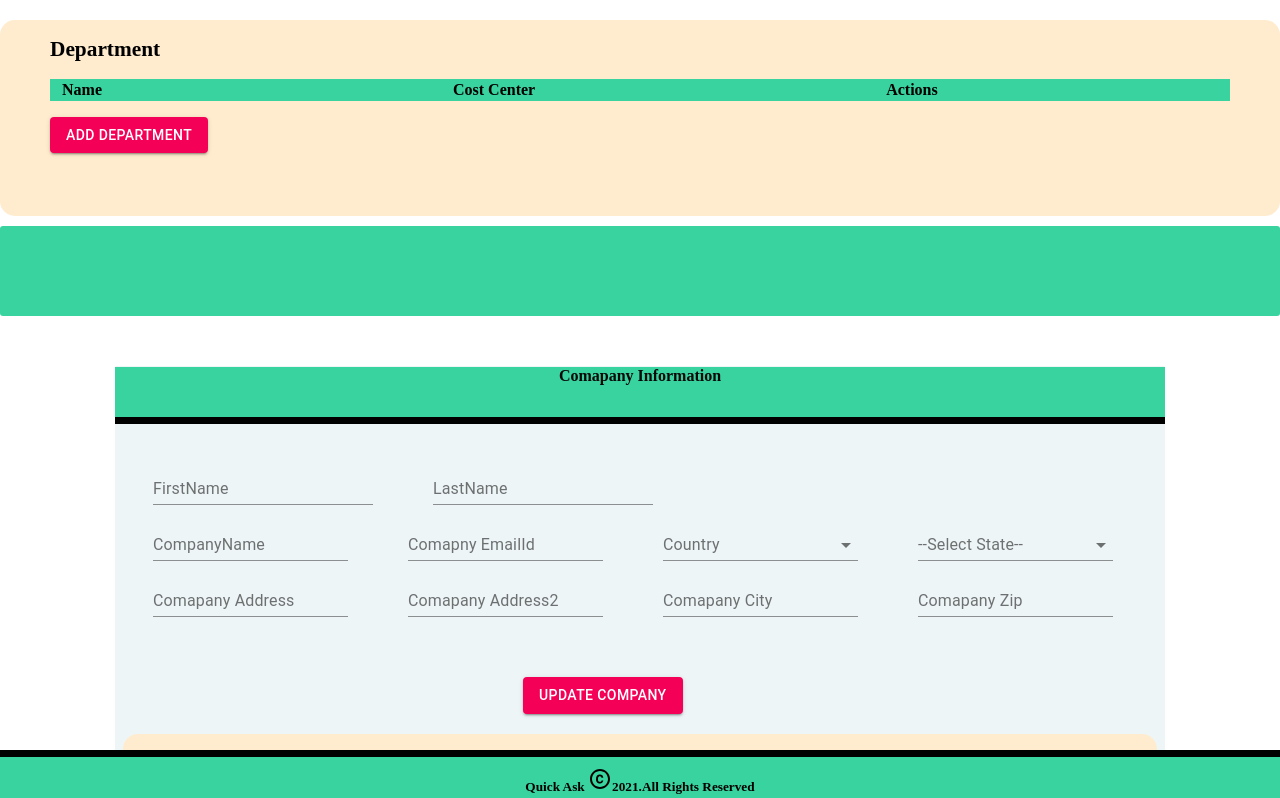
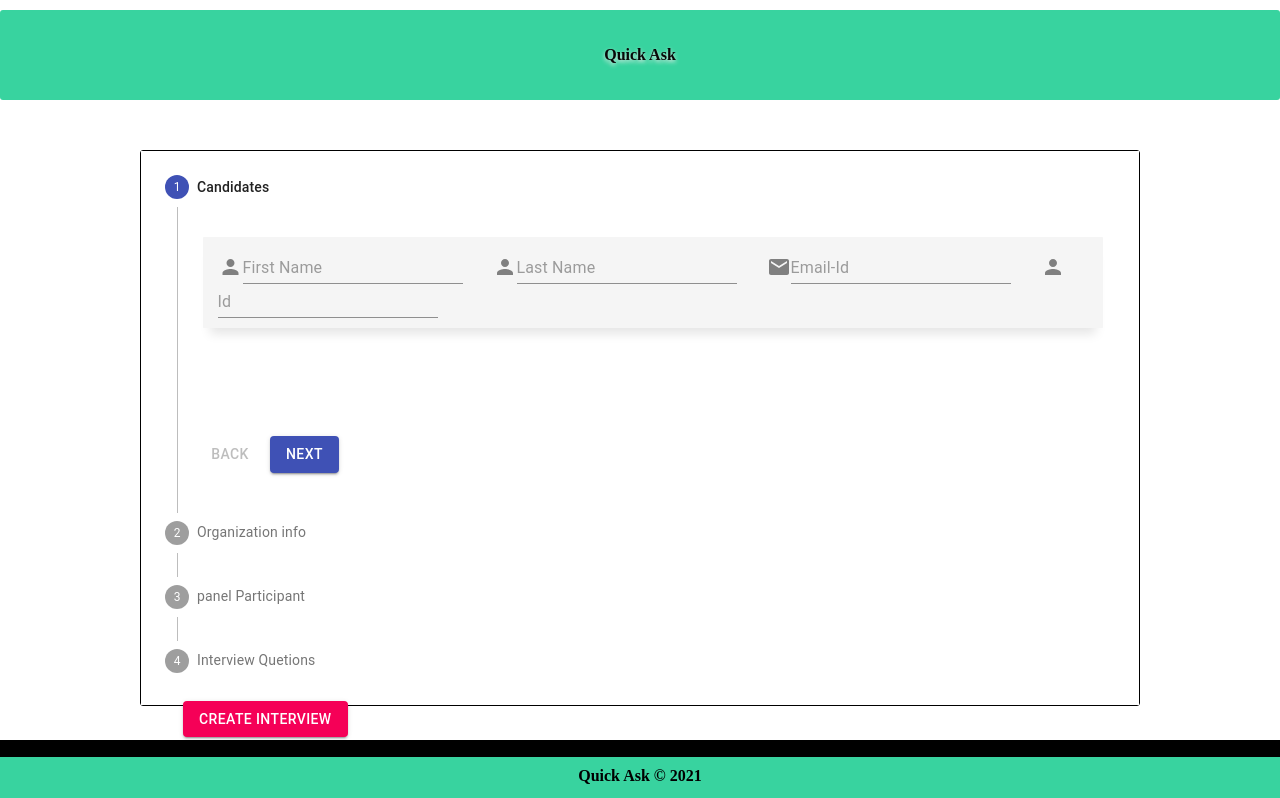
Before and after one commit to Dhruvikakadiya/webapp, a React (Create React App) app: page / in a window 1280 px wide. Shown: the top 798 px of the page. Built offline with nearby package versions, Linux system fonts and the light colour scheme.

Commit message:
hello file is delete

```diff
--- a/src/index.js
+++ b/src/index.js
@@ -1,17 +1,19 @@
 import React from 'react';
 import ReactDOM from 'react-dom';
 // import './index.css';
-import App from './App';
+import App from './App'
 import Department from './QuickAsk/componet1/companyprofile/Department'
 import Comproform from './QuickAsk/componet1/companyprofile/Comproform'
 import reportWebVitals from './reportWebVitals';
 import Comprofile from './QuickAsk/componet1/companyprofile/Comprofile';
+import Step1 from './QuickAsk/NEWINTERVIEW/STEPS/Step1';
 
 ReactDOM.render(
   <React.StrictMode>
     {/* <App /> */}
-    <Department/>
-    <Comprofile/>
+    {/* <Department/>
+    <Comprofile/> */}
+    <App/>
   </React.StrictMode>,
   document.getElementById('root')
 );
```
Also changed, not shown: 1 other file (tests, documents, lock files or other folders).
